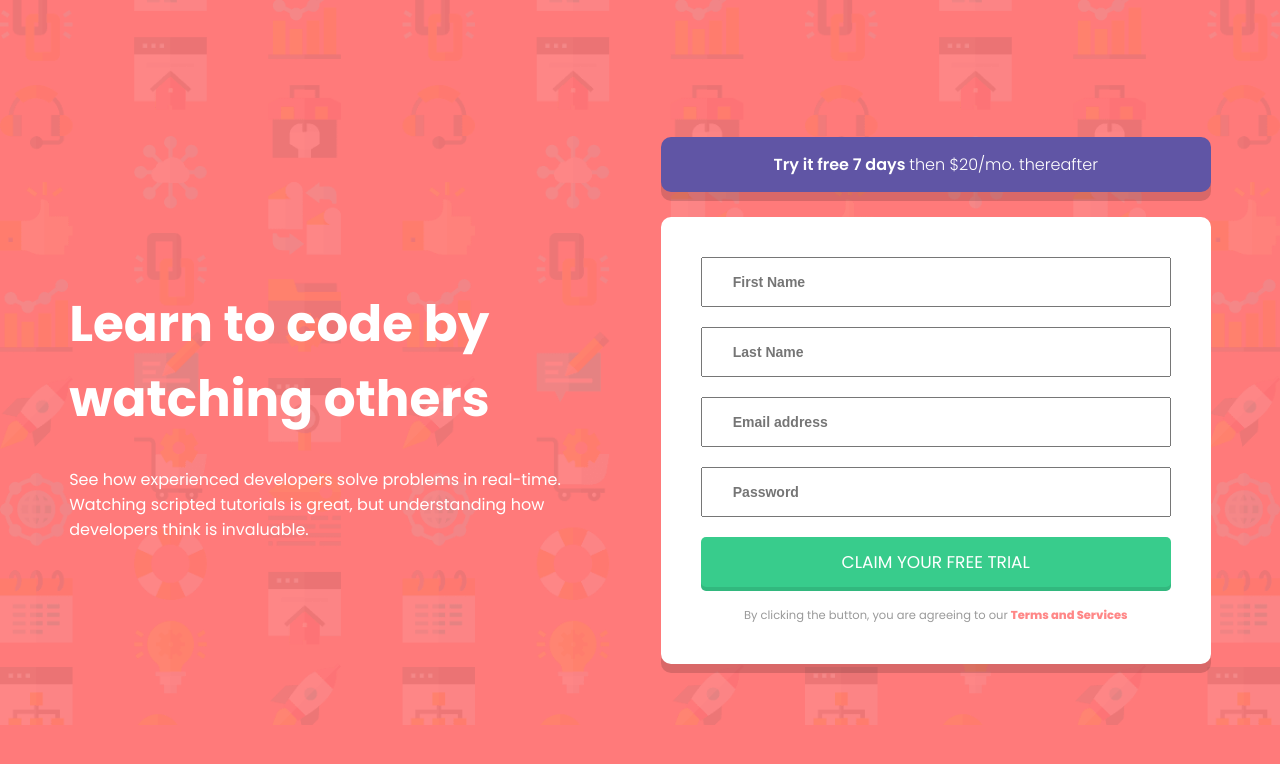
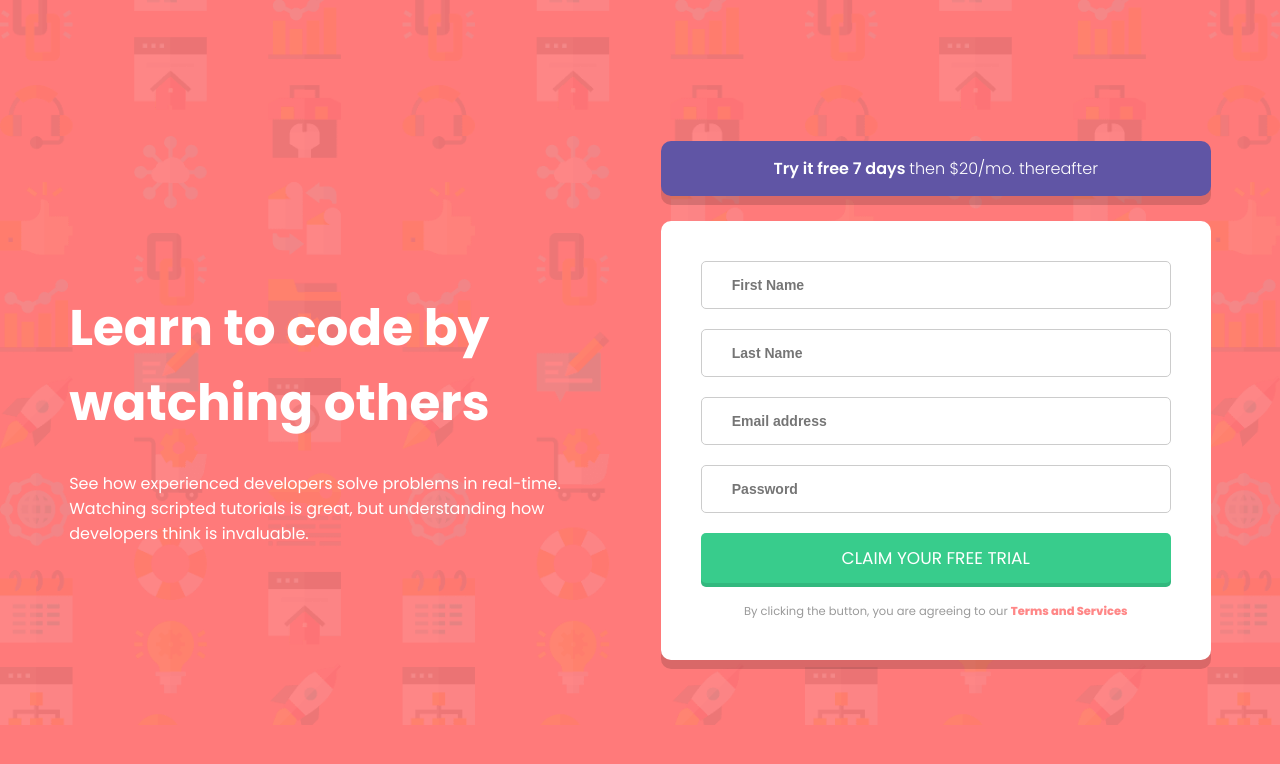
Before and after one commit to ewenlehegarat/intro-component-with-signup-form-master, a plain HTML site: page index.html in a window 1280 px wide. Drawn offline with Linux system fonts and the light colour scheme.

Commit message:
Add files via upload

```diff
--- a/style.css
+++ b/style.css
@@ -93,6 +93,9 @@ input{
     padding: 15px 0 15px 30px;
     font-size: 14px;
     font-weight: 800;
+    border: none;
+    border:solid 1px #ccc;
+    border-radius: 5px;
 }
 
 .right_bot p{
```
